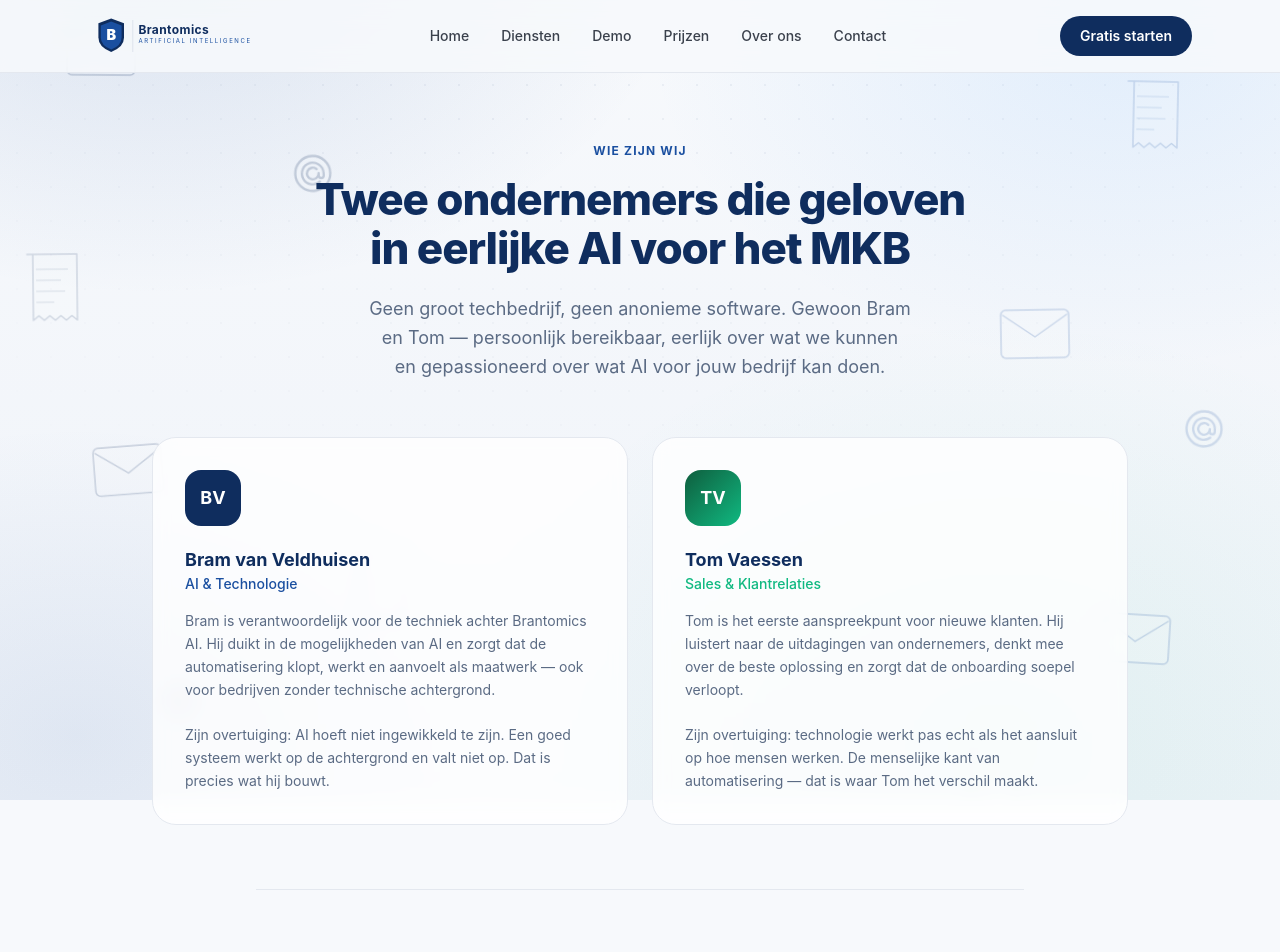
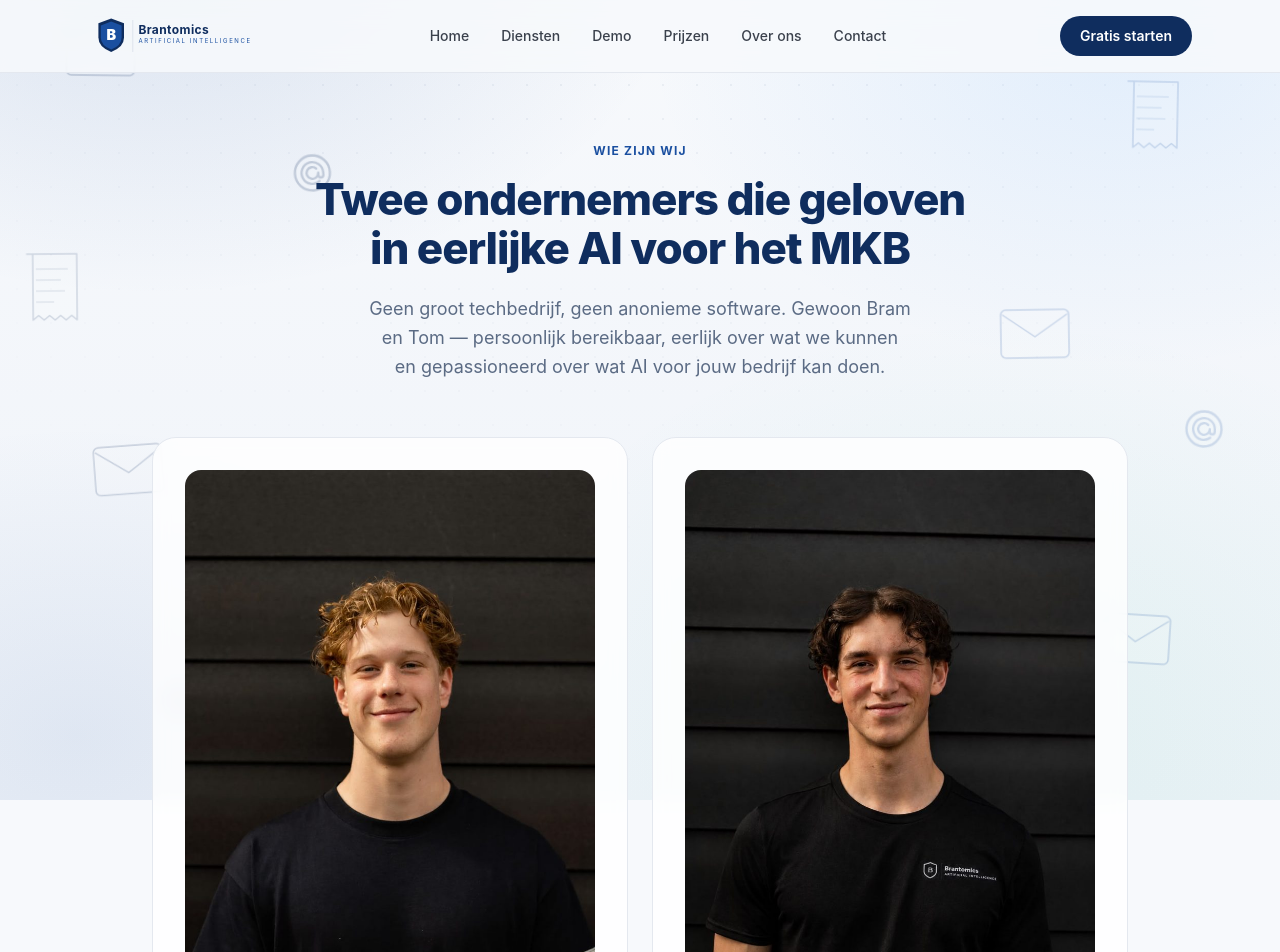
Before and after one commit to bramvanveldhuisen/brantomicsai-website, a React (Vite) app: page /over-ons in a window 1280 px wide. Shown: the top 952 px of the page. Built offline with nearby package versions, Linux system fonts and the light colour scheme.

Commit message:
Teamfoto's van Bram en Tom op Over ons in plaats van initialen

```diff
--- a/src/pages/OverOns.tsx
+++ b/src/pages/OverOns.tsx
@@ -27,9 +27,14 @@ export function OverOns() {
       <section className="max-w-5xl mx-auto px-6 pb-16">
         <div className="grid md:grid-cols-2 gap-6">
           <div className="rounded-3xl border border-border bg-white/80 backdrop-blur-sm p-8">
-            <div className="size-14 rounded-2xl bg-navy text-white font-bold text-lg flex items-center justify-center mb-5">
-              BV
-            </div>
+            <img
+              src="/team/bram.jpg"
+              alt="Bram van Veldhuisen"
+              width={800}
+              height={1200}
+              loading="lazy"
+              className="w-full aspect-[4/5] object-cover object-top rounded-2xl mb-6"
+            />
             <div className="text-lg font-bold text-navy">Bram van Veldhuisen</div>
             <div className="text-sm text-blue font-medium mb-4">AI &amp; Technologie</div>
             <p className="text-sm text-muted leading-relaxed">
@@ -44,12 +49,14 @@ export function OverOns() {
           </div>
 
           <div className="rounded-3xl border border-border bg-white/80 backdrop-blur-sm p-8">
-            <div
-              className="size-14 rounded-2xl text-white font-bold text-lg flex items-center justify-center mb-5"
-              style={{ background: "linear-gradient(135deg, #0F5E3E 0%, #10B981 100%)" }}
-            >
-              TV
-            </div>
+            <img
+              src="/team/tom.jpg"
+              alt="Tom Vaessen"
+              width={800}
+              height={1200}
+              loading="lazy"
+              className="w-full aspect-[4/5] object-cover object-top rounded-2xl mb-6"
+            />
             <div className="text-lg font-bold text-navy">Tom Vaessen</div>
             <div className="text-sm text-success font-medium mb-4">Sales &amp; Klantrelaties</div>
             <p className="text-sm text-muted leading-relaxed">
```
Also changed, not shown: public/team/bram.jpg (added), public/team/tom.jpg (added).
